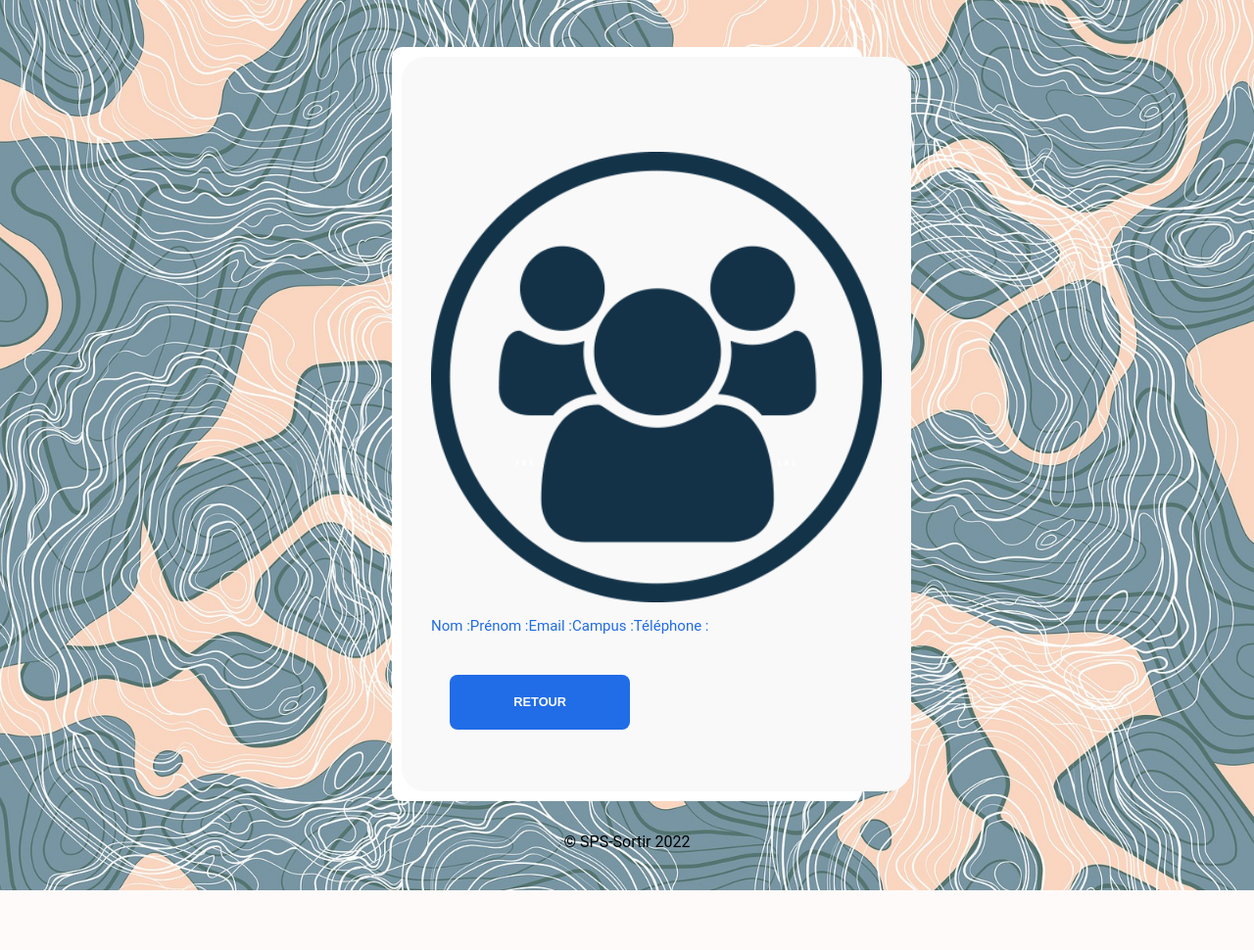
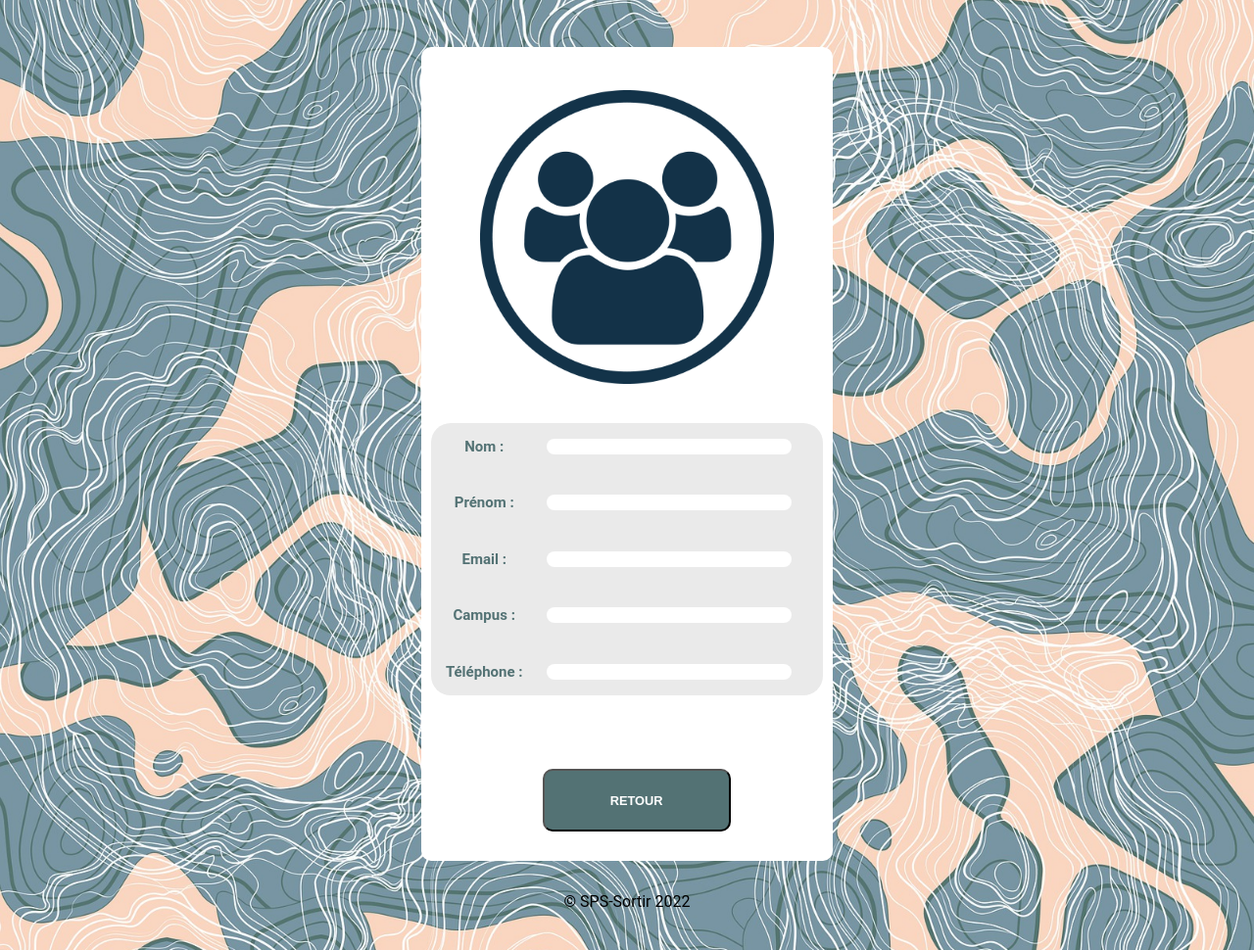
Before and after one commit to AlanMarzin/sps-sortir, a Symfony app: template templates/profile/details_profile.html.twig in a window 1280 px wide. Shown: the part 166-1136 px from the top of the page at 98% size. Before the commit the page ends 1075 px from the top, so only its background shows below. Run offline with Twig, Linux system fonts and the light colour scheme; the template is opened without the code that fills it, so the values that code supplies are empty; some libraries are stand-ins or nearby versions.

Commit message:
* Création de la feuille CSS pour l'affichage des détails utilisateur * Modification du CSS pour les twigs : modification user & detail user

```diff
--- a/public/CSS/styleUser.css
+++ b/public/CSS/styleUser.css
@@ -31,8 +31,8 @@
 
 .user-card > h1 {
     text-align: center;
-    margin: 0 0 12px;
-    padding: 0px 5px 15px;
+    /*margin: 0 0 12px;*/
+    /*padding: 0px 5px 15px;*/
     font-size:  50px;
     color: #649dda;
     font-weight: 600;
@@ -48,37 +48,56 @@
     flex-direction: column;
     align-content: center;
     width: 100%;
-    padding: 70px 30px 44px;
+    /*padding: 70px 30px 44px;*/
     border-radius: 24px;
-    background: center;
-    background-color: #f9f9f9;
+    /*background: center;*/
+    /*background-color: #f9f9f9;*/
 }
 
 /*Options pour les boutons des formulaires*/
 .form-widget > button {
-    height: 3em;
-    width: 200px;
-    border-radius: 8px;
-    background-color: #0f1f3b;
-    color: #dfdfdf;
+    /*height: 3em;*/
+    /*width: 200px;*/
+    /*border-radius: 8px;*/
+    /*background-color: #0f1f3b;*/
+    /*color: #dfdfdf;*/
+    background-color: rgb(83,114,116);
+    border-radius: 10px;
+    height: 5em;
+    width: 15em;
+    font-size: 0.8em;
+    font-weight: bold;
+    color: white;
+    margin-left: 1.5em;
+    margin-top: 2em;
+    margin-bottom: 1.5em;
 }
+
 .form-widget > button:hover {
-    background-color: #649dda;
-    color: #dfdfdf;
+    color: black;
+    background-color: rgba(250, 214, 192, 0.8);
 }
 .form-widget > a > button {
-    height: 3em;
-    width: 200px;
-    border-radius: 8px;
-    background-color: #d32e2e;
-    color: #000000;
+    background-color: rgb(162, 15, 15);
+    border-radius: 10px;
+    height: 5em;
+    width: 15em;
+    font-size: 0.8em;
+    font-weight: bold;
+    color: white;
+    margin-left: 1.5em;
+    margin-top: 2em;
+    margin-bottom: 1.5em;
 }
 .form-widget > a > button:hover {
-    height: 3em;
-    width: 200px;
-    border-radius: 8px;
+    border-radius: 10px;
+    height: 5em;
+    width: 15em;
     background-color: #791313;
     color: #000000;
+    margin-left: 1.5em;
+    margin-top: 2em;
+    margin-bottom: 1.5em;
 }
 
 /*Option du container des boutons*/
@@ -86,7 +105,7 @@
     display: flex;
     padding-top: 50px ;
     width: 100%;
-    justify-content: space-around;
+    justify-content: center;
 }
 .container-info {
     width: 400px;
@@ -101,7 +120,6 @@
 
 }
 .container-img > img {
-    border-color: #0f1f3b;
     width: 300px;
     height: 300px;
     border-radius: 30px;
@@ -113,8 +131,9 @@
 }
 
 .container-info > form > label {
-    font-size: 20px;
-    color: #0f1f3b;
+    font-size: 15px;
+    font-weight: bold;
+    color: rgb(83,114,116);
     justify-self: right;
     margin-right: 0.5em;
 }
@@ -123,19 +142,19 @@
     width: 250px;
     border-radius: 8px;
     text-align: center;
-    background-color: #8fbdf5;
+    background-color: rgba(250, 214, 192, 0.4);
     flex-grow: 1;
 
 }
 /*Option visuel pour le select*/
 .container-info > form > select {
-    background-color: #0f1f3b;
+    background-color: rgb(83,114,116);
     color: #dfdfdf;
     border-radius: 8px;
 }
 .container-info > form > select:hover {
-    background-color: #649dda;
-    color: #060656;
+    background-color: rgba(250, 214, 192, 0.8);
+    color: rgb(83,114,116);
 }
 
 .user-info {
@@ -155,18 +174,19 @@
     color: #216ce7;
 }
 
-.user-card > a > button {
-    width: 40%;
-    height: 56px;
-    padding: 0 16px;
-    border: 0;
-    border-radius: 8px;
-    background: #216ce7;
-    color: #f9f9f9;
-    font-weight: 600;
-}
-.user-card > a > button:hover {
+/*.user-card > a > button {*/
+    /*width: 40%;*/
+    /*height: 56px;*/
+    /*padding: 0 16px;*/
+    /*border: 0;*/
+    /*border-radius: 8px;*/
+    /*background: #216ce7;*/
+    /*color: #f9f9f9;*/
+    /*font-weight: 600;*/
 
-    background-color: rgba(255, 217, 254, 0.8);
-    color: black;
-}
+/*}*/
+/*.user-card > a > button:hover {*/
+
+/*    background-color: rgba(255, 217, 254, 0.8);*/
+/*    color: black;*/
+/*}*/
--- /dev/null
+++ b/public/CSS/styleUserDetail.css
@@ -0,0 +1,74 @@
+
+.user-card > h1 {
+    text-align: center;
+    font-size:  50px;
+    color: #649dda;
+    font-weight: 600;
+}
+
+.user-card > h2 {
+    text-align: center;
+    color: #060656;
+}
+
+/*Option du container des boutons*/
+.container-button {
+    display: flex;
+    padding-top: 50px ;
+    width: 100%;
+    justify-content: center;
+}
+.container-info {
+    width: 400px;
+    flex-direction: column;
+    margin: 0 auto;
+}
+
+/*Option du container de l'image*/
+.container-img {
+    display: flex;
+    justify-content: center;
+    width: 100%;
+    padding-bottom: 40px;
+
+}
+.container-img > img {
+    width: 300px;
+    height: 300px;
+    border-radius: 30px;
+}
+
+/*Option du container des infos*/
+.container-info  {
+    background-color: #eaeaea;
+    border-radius: 20px;
+    display: grid;
+    grid-template-columns: 1fr 1fr;
+    grid-gap:0.6em
+}
+
+.container-info .label {
+    font-size: 15px;
+    font-weight: bold;
+    color: rgb(83,114,116);
+    justify-self: center;
+}
+
+.container-info .text {
+    width: 250px;
+    border-radius: 8px;
+    color: #060656;
+    text-align: center;
+    font-weight: bold;
+    margin-right: 2em;
+    background-color: rgb(255, 255, 255);
+    flex-grow: 1;
+
+}
+
+@media(width: 500px){
+    .login-card {
+        margin: 0;
+        width: 400px;
+    }
+}
--- a/templates/profile/details_profile.html.twig
+++ b/templates/profile/details_profile.html.twig
@@ -4,7 +4,7 @@
 
 {% block stylesheets %}
     {{ parent() }}
-    <link rel="stylesheet" href="{{ asset('css/styleUser.css') }}">
+    <link rel="stylesheet" href="{{ asset('css/styleUserDetail.css') }}">
 {% endblock %}
 
 {% block body %}
@@ -12,19 +12,25 @@
      <h1>{{ user.pseudo }}</h1>
 {#        Mise en place du chargement de la photo de profil de l'utilisateur et chargement
         d'une photo pa défaut en cas d'absence d'une photo uploader.#}
+        <div class="container-img">
             {% if   user.photo is not null%}
                 <img src="{{ asset('uploads/avatar/' ~ user.photo) }}" alt="{{ user.nom }}">
             {%else%}
                 <img src="{{ asset('images/icondefaut.png') }}" alt="image par defaut">
             {% endif %}
-        <div class="user-info">
-            <p class="label">Nom : </p><p> {{ user.nom }}</p>
-            <p class="label">Prénom :  </p><p>{{ user.prenom }}</p>
-            <p class="label">Email :  </p><p>{{ user.email }}</p>
-            <p class="label">Campus :  </p><p>{{ user.campus.nom }}</p>
-            <p class="label">Téléphone : </p><p>{{ user.telephone }}</p>
         </div>
+
+        <div class="container-info">
+            <p class="label">Nom : </p><p class="text"> {{ user.nom }}</p>
+            <p class="label">Prénom :  </p><p class="text">{{ user.prenom }}</p>
+            <p class="label">Email :  </p><p class="text">{{ user.email }}</p>
+            <p class="label">Campus :  </p><p class="text">{{ user.campus.nom }}</p>
+            <p class="label">Téléphone : </p><p class="text">{{ user.telephone }}</p>
+        </div>
+        <div class="container-button">
             <a href="{{ path('sorties') }}"><button >RETOUR</button></a>
         </div>
 
+    </div>
+
 {% endblock %}
--- a/templates/profile/gestionprofile.html.twig
+++ b/templates/profile/gestionprofile.html.twig
@@ -17,7 +17,6 @@
             </div>
         {% endfor %}
     {%  endfor %}
-
     <div class="user-card">
         <h2>Modifier le profil de : </h2>
         <h1>{{ user.pseudo }}</h1>
@@ -30,7 +29,6 @@
                     {% endif %}
                 </div>
                 <div class="container-info">
-
                     <div class="erreurform">
                         {% if not profileForm.vars.valid%}
                             <h2> Erreur :</h2>
```
Lines whose indentation alone changed are shown as unchanged.
